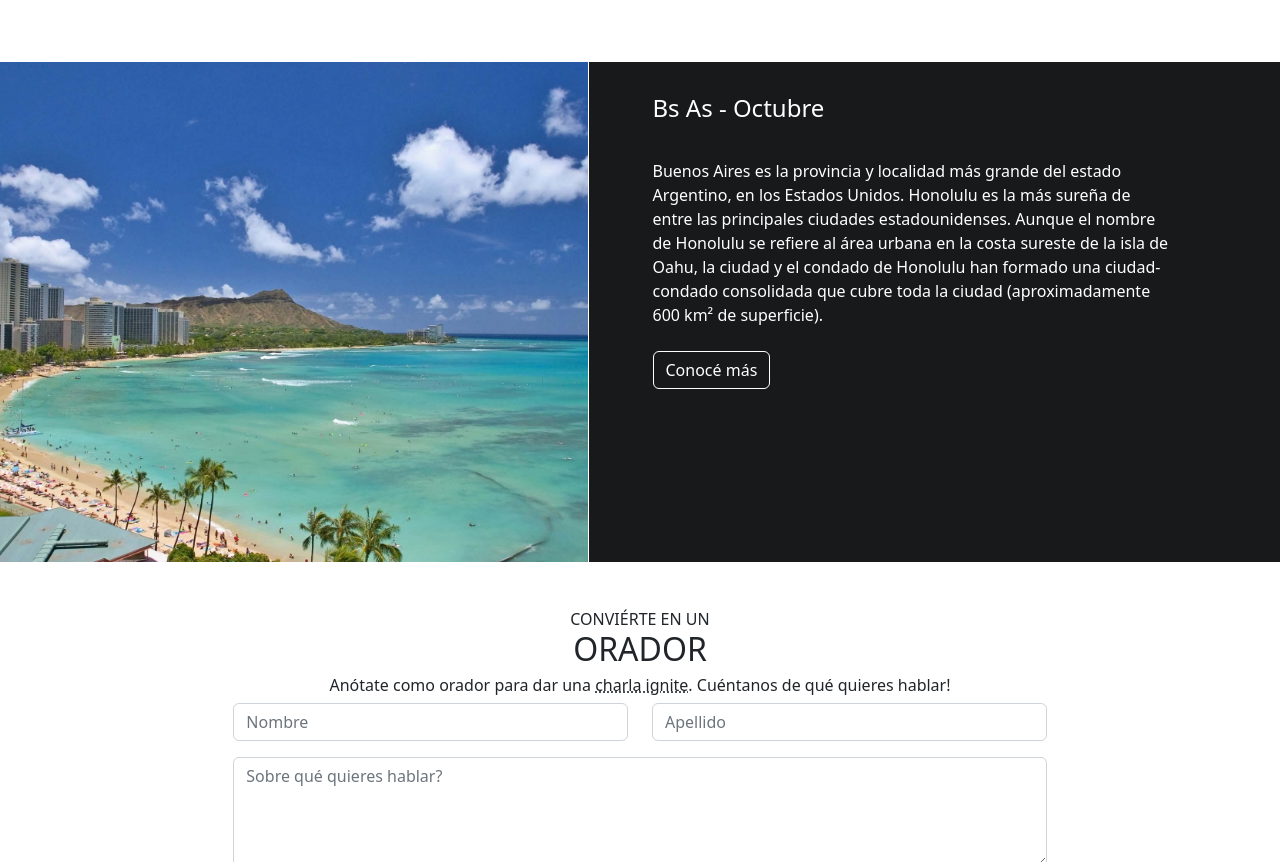
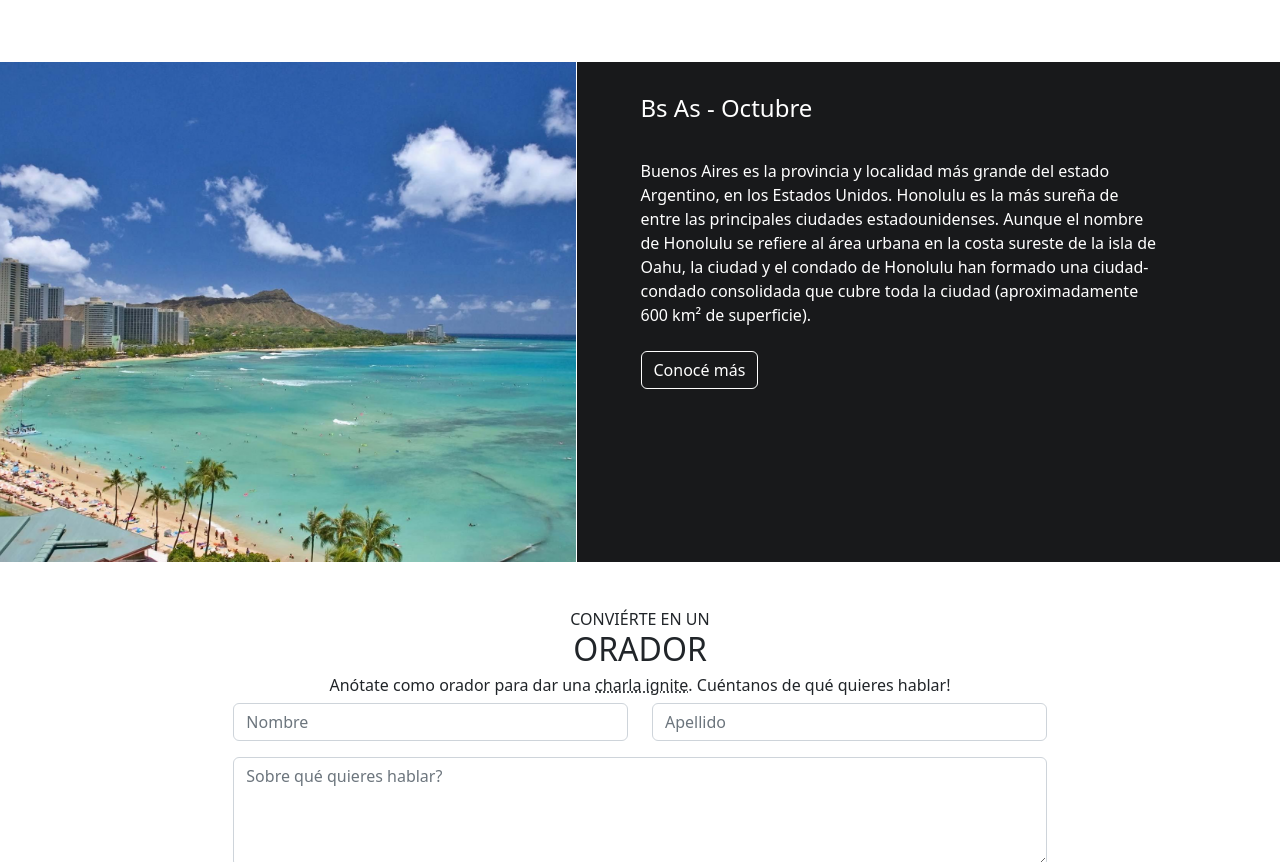
Before and after one commit to iassolutions-it/tp_integrador_fe-cac, a website built with Vite: page src/index.html in a window 1280 px wide. Shown: the part 1350-2212 px from the top of the page. Built offline with nearby package versions, Linux system fonts and the light colour scheme.

Commit message:
fix gutter issue in index

```diff
--- a/src/index.html
+++ b/src/index.html
@@ -100,7 +100,7 @@
 
     </section>
     <main class="mb-5">
-        <div class="row central-show">
+        <div class="row central-show gx-0">
             <div class="col-md img-main" aria-label="Image main content">
                 <!-- <img class="img-main" alt="Image beach"> -->
             </div>
```
